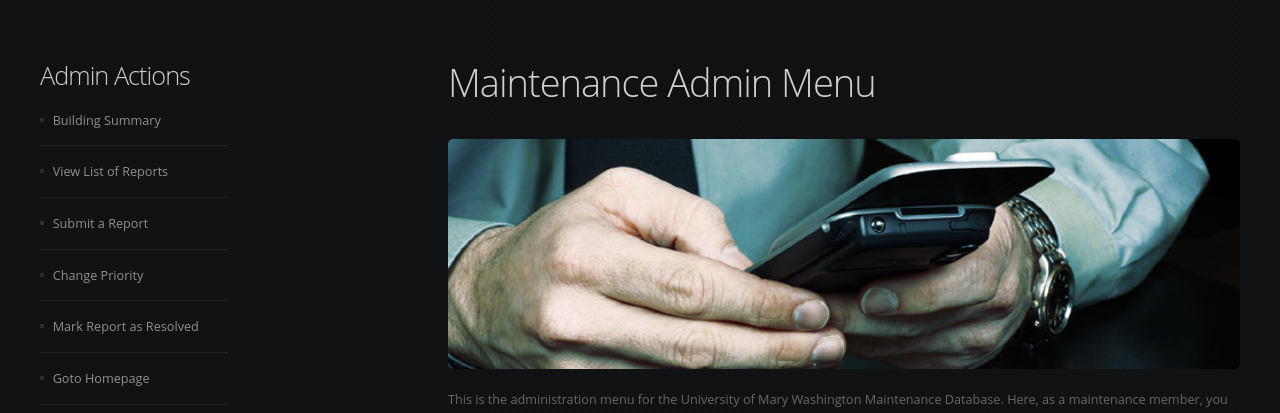
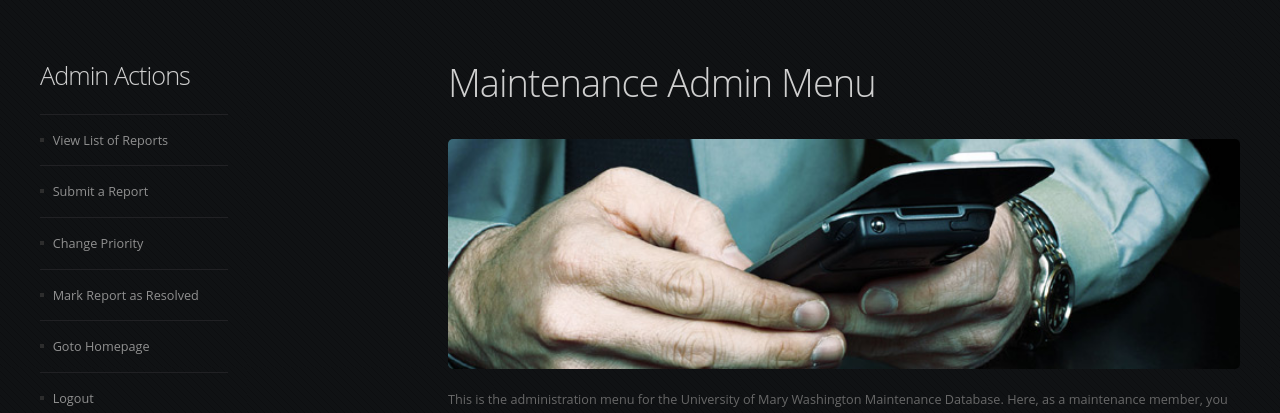
Before and after one commit to bsteff5/UMW-Maintenance-DB, a PHP site: page /admin.php in a window 1280 px wide. Shown: the part 127-540 px from the top of the page. Run offline with PHP 8.4, Linux system fonts and the light colour scheme; a user stored in the database is signed in.

Commit message:
minor change

```diff
--- a/admin.php
+++ b/admin.php
@@ -79,7 +79,6 @@
 									<section>
 										<h2>Admin Actions</h2>
 										<ul class="style4">
-											<li class="first"><a href="buildingsummary.php">Building Summary</a></li>
 											<li><a href="Reports.php">View List of Reports</a></li>
 											<li><a href="report.php">Submit a Report</a></li>
 											<li><a href="changePriority.php">Change Priority</a></li>
```
